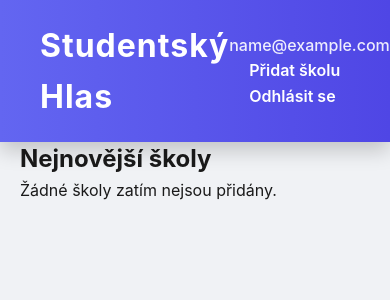
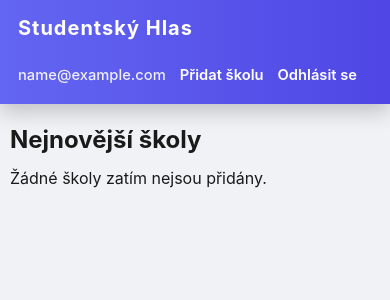
Before and after one commit to Dipexikk/studentsky-hlas, a PHP site: page / in a window 390 px wide. Shown: the top 300 px of the page. Run offline with PHP 8.4, Linux system fonts and the light colour scheme; the visitor is signed in with stand-in values (Sample User, id 1); data that the repository does not hold is empty.

Commit message:
Improve responsive design for mobile devices

```diff
--- a/add-school.php
+++ b/add-school.php
@@ -29,6 +29,7 @@ if($_SERVER["REQUEST_METHOD"]==="POST"){
 <html lang="cs">
 <head>
 <meta charset="UTF-8">
+<meta name="viewport" content="width=device-width, initial-scale=1.0">
 <title>Přidat školu | Studentský Hlas</title>
 <link rel="stylesheet" href="assets/style.css">
 </head>
--- a/assets/style.css
+++ b/assets/style.css
@@ -10,6 +10,7 @@ body {
     background: #f0f2f5;
     color: #1a1a1a;
     line-height: 1.6;
+    overflow-x: hidden;
 }
 
 /* Horní lišta */
@@ -20,6 +21,7 @@ header {
     display: flex;
     justify-content: space-between;
     align-items: center;
+    gap: 12px;
     position: fixed;
     width: 100%;
     top: 0;
@@ -34,10 +36,17 @@ header h1 {
     letter-spacing: 1px;
 }
 
+header .nav {
+    display: flex;
+    align-items: center;
+    justify-content: flex-end;
+    gap: 14px;
+    flex-wrap: wrap;
+}
+
 header .nav a {
     color: white;
     text-decoration: none;
-    margin-left: 20px;
     font-weight: 600;
     transition: 0.2s;
 }
@@ -48,8 +57,8 @@ header .nav a:hover {
 
 header .user {
     font-weight: 500;
-    margin-right: 20px;
     opacity: 0.9;
+    word-break: break-word;
 }
 
 /* Container */
@@ -88,6 +97,15 @@ h2.section-title {
 .card:hover {
     transform: translateY(-4px);
     box-shadow: 0 25px 50px rgba(0,0,0,0.15);
+}
+
+.card h3 a {
+    color: #1f2937;
+    text-decoration: none;
+}
+
+.card h3 a:hover {
+    color: #4f46e5;
 }
 
 .card-header {
@@ -202,3 +220,78 @@ a.back {
 a.back:hover {
     opacity: 0.8;
 }
+
+/* Mobilní a menší tablety */
+@media (max-width: 768px) {
+    header {
+        position: static;
+        flex-direction: column;
+        align-items: flex-start;
+        padding: 16px 18px;
+    }
+
+    header h1 {
+        font-size: 1.45rem;
+        line-height: 1.2;
+    }
+
+    header .nav {
+        width: 100%;
+        justify-content: flex-start;
+        gap: 10px 14px;
+    }
+
+    header .nav a,
+    header .user {
+        font-size: 0.92rem;
+    }
+
+    .container {
+        margin: 22px auto 24px auto;
+        padding: 0 14px;
+    }
+
+    h1,
+    h2 {
+        line-height: 1.2;
+        margin-bottom: 12px;
+    }
+
+    .card {
+        padding: 14px;
+        border-radius: 14px;
+    }
+
+    .card p {
+        word-break: break-word;
+    }
+
+    form {
+        margin: 18px auto;
+        padding: 18px 14px;
+        border-radius: 14px;
+    }
+
+    input,
+    select,
+    textarea,
+    button {
+        font-size: 16px;
+    }
+}
+
+/* Extra malé telefony */
+@media (max-width: 420px) {
+    header h1 {
+        font-size: 1.25rem;
+    }
+
+    .container {
+        padding: 0 10px;
+    }
+
+    .card,
+    form {
+        padding: 12px;
+    }
+}
--- a/index.php
+++ b/index.php
@@ -10,6 +10,7 @@ $schools = $stmt->fetchAll(PDO::FETCH_ASSOC);
 <html lang="cs">
 <head>
 <meta charset="UTF-8">
+<meta name="viewport" content="width=device-width, initial-scale=1.0">
 <title>Studentský Hlas</title>
 <link rel="stylesheet" href="assets/style.css">
 </head>
--- a/login.php
+++ b/login.php
@@ -25,6 +25,7 @@ if($_SERVER["REQUEST_METHOD"]==="POST"){
 <html lang="cs">
 <head>
 <meta charset="UTF-8">
+<meta name="viewport" content="width=device-width, initial-scale=1.0">
 <title>Přihlášení | Studentský Hlas</title>
 <link rel="stylesheet" href="assets/style.css">
 </head>
--- a/register.php
+++ b/register.php
@@ -28,6 +28,7 @@ if($_SERVER["REQUEST_METHOD"]==="POST"){
 <html lang="cs">
 <head>
 <meta charset="UTF-8">
+<meta name="viewport" content="width=device-width, initial-scale=1.0">
 <title>Registrace | Studentský Hlas</title>
 <link rel="stylesheet" href="assets/style.css">
 </head>
--- a/school.php
+++ b/school.php
@@ -45,6 +45,7 @@ $reviews = $stmt->fetchAll(PDO::FETCH_ASSOC);
 <html lang="cs">
 <head>
 <meta charset="UTF-8">
+<meta name="viewport" content="width=device-width, initial-scale=1.0">
 <title><?= htmlspecialchars($school['name']) ?> | Studentský Hlas</title>
 <link rel="stylesheet" href="assets/style.css">
 </head>
```
